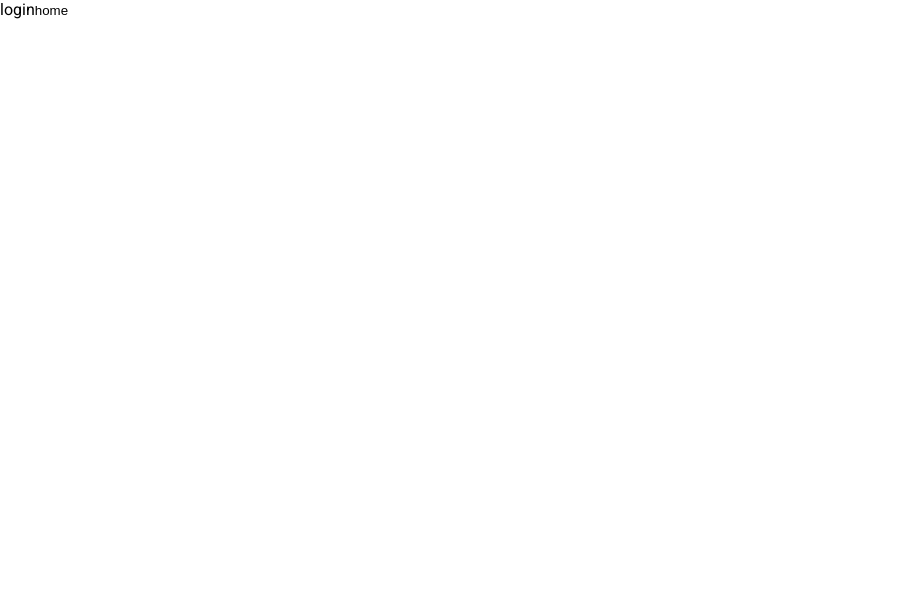
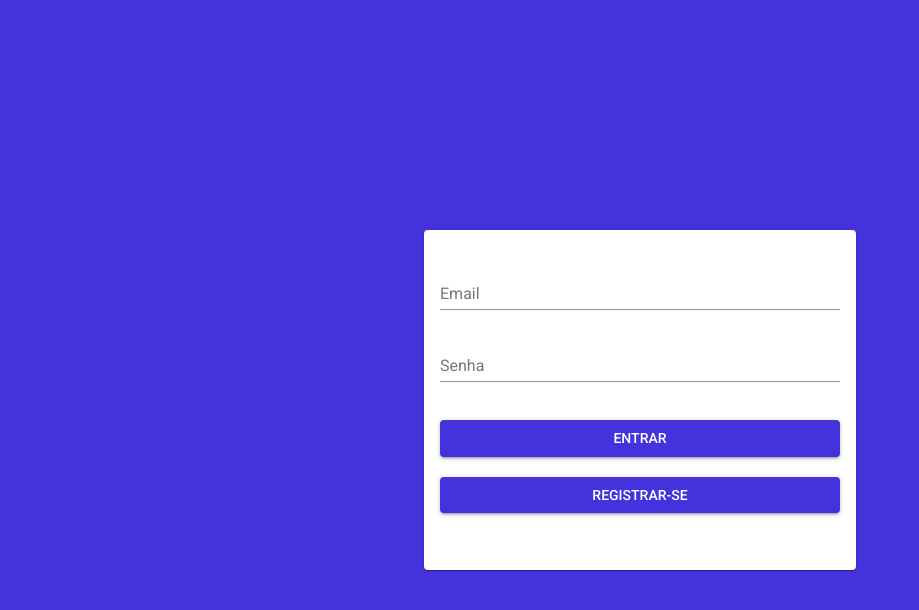
Before and after one commit to gabriel-queiroz/reactdashboard, a React (Create React App) app: page /login in a window 1280 px wide. Shown: the top 610 px of the page, without its empty margins (0-919 px from the left). Built offline with nearby package versions, Linux system fonts and the light colour scheme; the HTML template or start-up script is replaced by a standard one.

Commit message:
Criar tela de login

```diff
--- a/src/pages/Login/index.js
+++ b/src/pages/Login/index.js
@@ -1,15 +1,71 @@
-import React from 'react';
+import React, { Component } from 'react';
+import { withStyles } from '@material-ui/core/styles';
+import Card from '@material-ui/core/Card';
+import CardContent from '@material-ui/core/CardContent';
+import TextField from '@material-ui/core/TextField';
+import Button from '@material-ui/core/Button';
+import { Container, Form } from './styles';
 
-const Login = (props) => {
-  const {
-    history: { push },
-  } = props;
-  return (
-    <div>
-      <span>login</span>
-      <button onClick={() => push('/')}>home</button>
-    </div>
-  );
+const styles = {
+  card: {
+    minWidth: 275,
+  },
+  bullet: {
+    display: 'inline-block',
+    margin: '0 2px',
+    transform: 'scale(0.8)',
+  },
+  title: {
+    fontSize: 14,
+  },
+  pos: {
+    marginBottom: 12,
+  },
 };
+class Login extends Component {
+  render() {
+    const { classes } = this.props;
+    return (
+      <Container>
+        <Card className={classes.card}>
+          <CardContent>
+            <Form>
+              <TextField style={{ width: '100%' }} id="email" label="Email" margin="normal" />
+              <TextField
+                style={{ width: '100%' }}
+                id="password"
+                label="Senha"
+                margin="normal"
+                type="password"
+              />
+              <Button
+                style={{
+                  marginTop: 30,
+                  width: '100%',
+                  backgroundColor: '#43d',
+                  color: '#ffffff',
+                }}
+                variant="contained"
+              >
+                Entrar
+              </Button>
+              <Button
+                style={{
+                  marginTop: 20,
+                  width: '100%',
+                  backgroundColor: '#43d',
+                  color: '#ffffff',
+                }}
+                variant="contained"
+              >
+                Registrar-se
+              </Button>
+            </Form>
+          </CardContent>
+        </Card>
+      </Container>
+    );
+  }
+}
 
-export default Login;
+export default withStyles(styles)(Login);
--- /dev/null
+++ b/src/pages/Login/styles.js
@@ -0,0 +1,15 @@
+import styled from 'styled-components';
+
+export const Container = styled.div`
+  min-height: 100%;
+  width: 100%;
+  background-color: #43d;
+  display: flex;
+  justify-content: center;
+  align-items: center;
+`;
+
+export const Form = styled.form`
+  height: 300px;
+  width: 400px;
+`;
```
